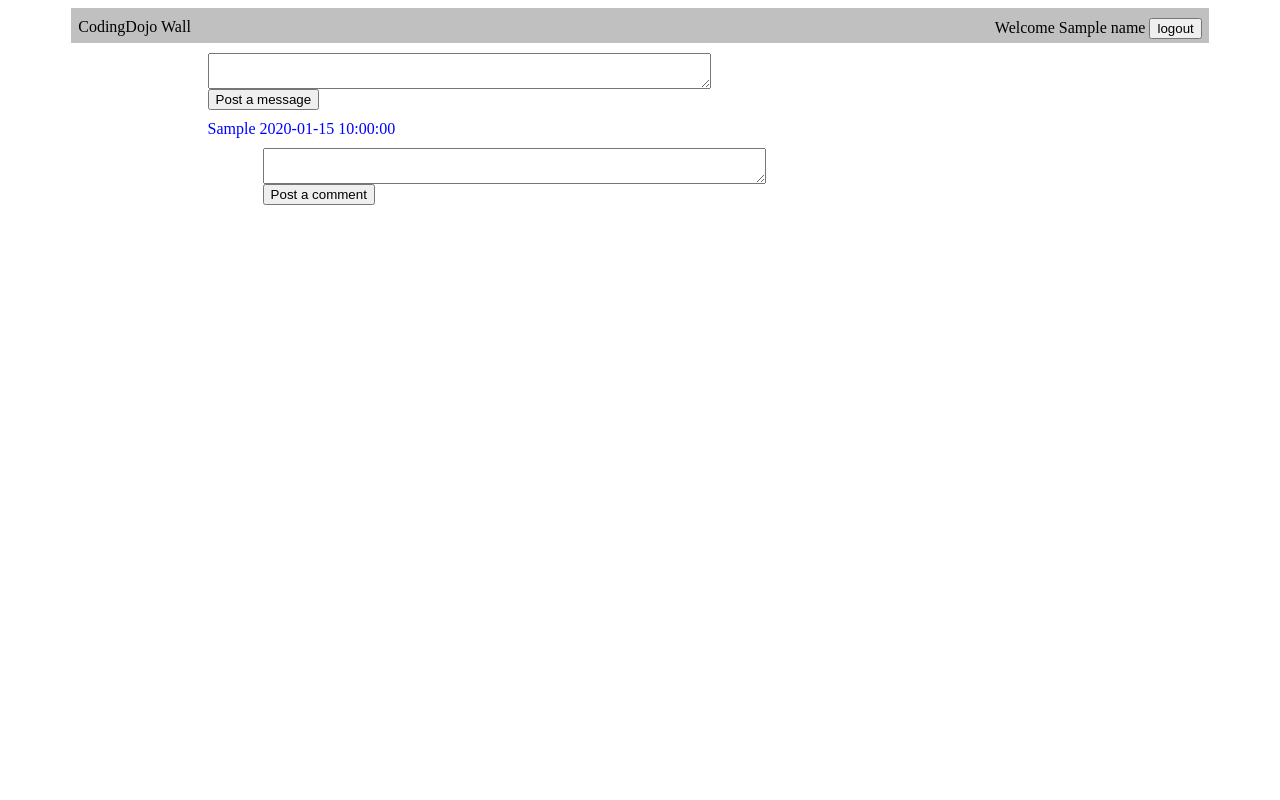
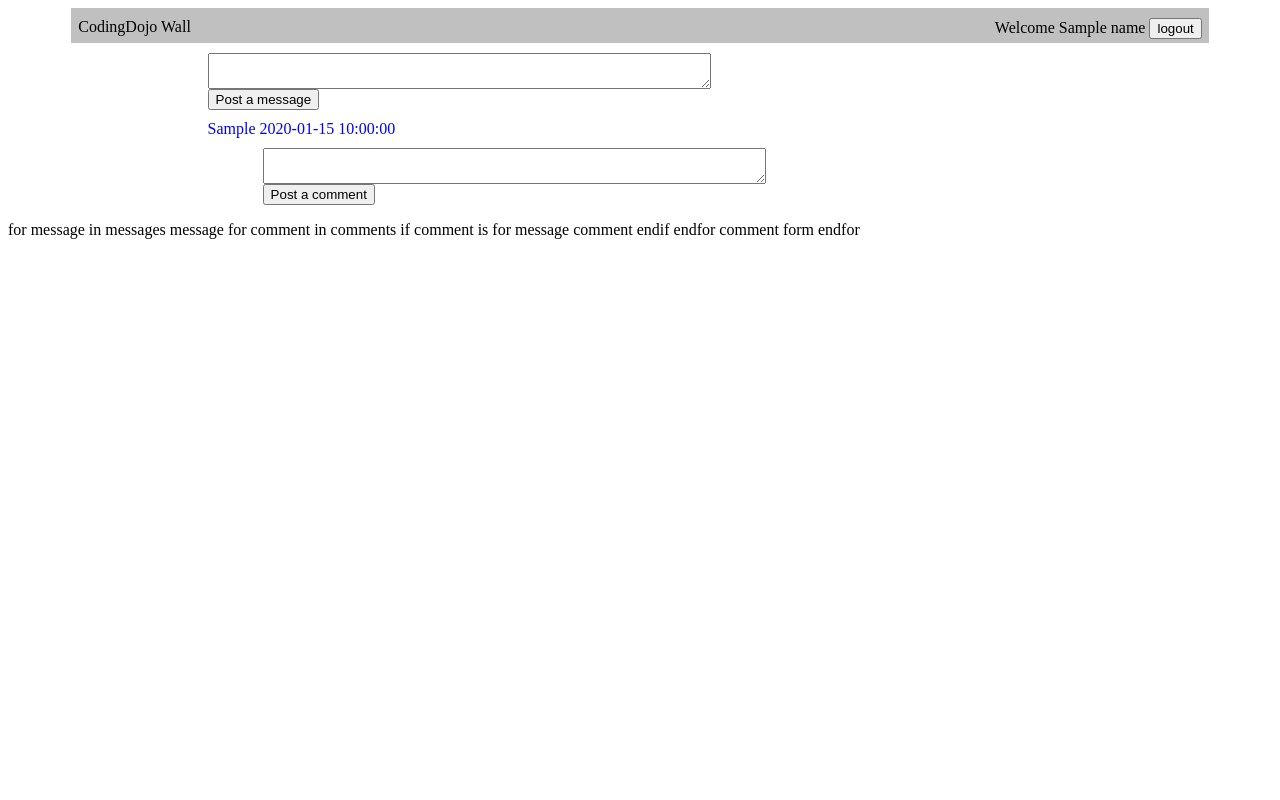
Before and after one commit to alm958/the_wall, a Flask app: template templates/wall.html in a window 1280 px wide. Run offline with Flask 2, Linux system fonts and the light colour scheme; the template is opened without the code that fills it: most values are stand-ins (such as "Sample title", 1, 10 or a date in 2020).

Commit message:
Code Review :)
Hey Anthony, TA Alan here. So, first off I'd like to compliment you on your use of jinja templating, great use of some of the features not covered on the platform in depth. Additionally, your server.py is fairly clean and easy to read which is nice. But I have one idea that could make your wall.html like 1/3 the size. Currently you are importing 'wall_content' and doing an admirable manipulating the bajeezus out of it. 2 things 1) In my opinion, it makes your front-end hard to read and you repeat yourself(which is bad) and 2)your query that you make to create wall_content uses 2 joins, which are very expensive operations to make in SQL. My approach to this was to make two seperate queries to the db, one for comments and one for users. This allows clean logic that Ioutline on lines 62-70 in wall.html. DM on slack if you have more questions

```diff
--- a/templates/wall.html
+++ b/templates/wall.html
@@ -58,3 +58,13 @@
         </div>
     </body>
 </html>
+
+for message in messages
+message
+for comment in comments
+if comment is for message
+comment
+endif
+endfor
+comment form
+endfor
```
